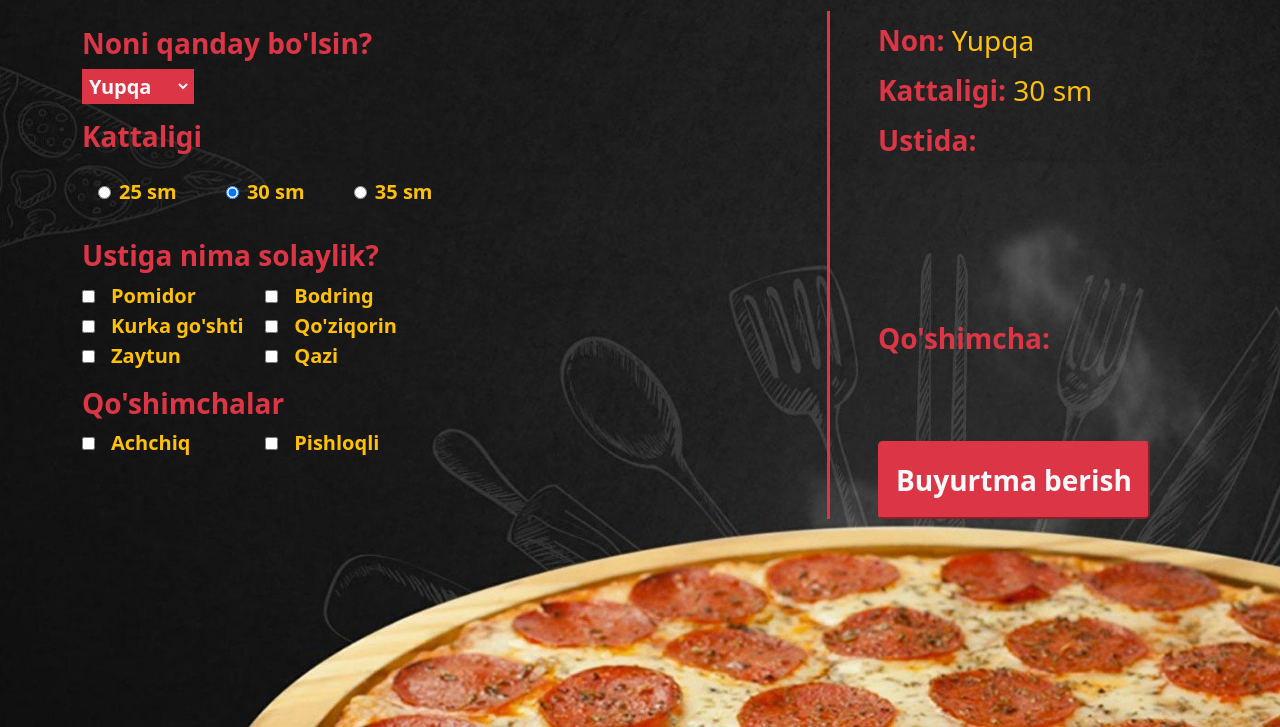
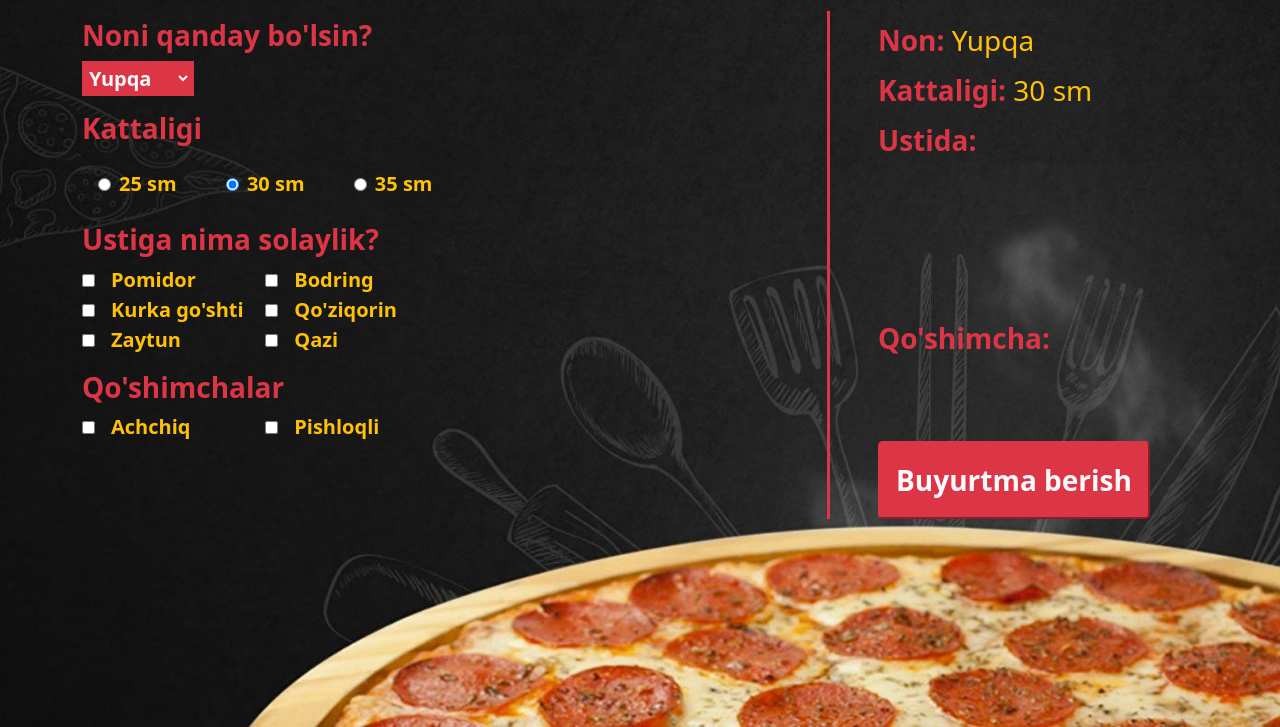
Before and after one commit to missozoda/pizza, a plain HTML site: page index.html in a window 1280 px wide. Shown: the part 73-800 px from the top of the page. Drawn offline with Linux system fonts and the light colour scheme.

Commit message:
add some changes

```diff
--- a/css/main.css
+++ b/css/main.css
@@ -4,6 +4,10 @@ body {
   background-repeat: no-repeat;
   background-size: cover;
   background-position: left -60px top;
+}
+
+.dough-select {
+  outline: none;
 }
 
 .checked-ingredients-list{
--- a/index.html
+++ b/index.html
@@ -15,35 +15,35 @@
     <div class="row my-3">
       <form class="site-form col-8 border-end border-3 border-danger" action="https://echo.htmlacademy.ru" method="post" id="site-form">
         <!-- Noni qanday bo'lsin? -->
-        <div class="first-box my-3">
+        <fieldset class="first-box mb-2">
           <h3 class="heading fs-3 fw-bold my-2 text-danger">Noni qanday bo'lsin?</h3>
 
           <select class="dough-select fs-5 fw-bold bg-danger border-3 border-danger text-light" name="dough" id="dough"></select>
-        </div>
+        </fieldset>
         <!-- /Noni qanday bo'lsin?  end -->
 
         <!-- Kattaligi -->
-        <div class="second-box my-3">
+        <fieldset class="second-box">
           <h3 class="heading fs-3 fw-bold my-2 text-danger">Kattaligi</h3>
 
           <div class="size-select w-50 p-3 d-flex align-items-center justify-content-between"></div>
-        </div>
+        </fieldset>
         <!-- /Kattaligi   end -->
 
         <!-- Ustiga nima solaylik? -->
-        <div class="third-box my-3">
+        <fieldset class="third-box mb-2">
           <h3 class="heading fs-3 fw-bold my-2 text-danger">Ustiga nima solaylik?</h3>
 
           <ul class="ingredients-list w-50 d-flex flex-wrap align-items-center justify-content-between list-unstyled m-0 p-0"></ul>
-        </div>
+        </fieldset>
         <!-- /Ustiga nima solaylik?   end -->
 
         <!-- Qo'shimchalar -->
-        <div class="last-box my-3">
+        <fieldset class="last-box">
           <h3 class="heading fs-3 fw-bold my-2 text-danger">Qo'shimchalar</h3>
 
           <ul class="additions-list w-50 d-flex align-items-center justify-content-between list-unstyled m-0 p-0"></ul>
-        </div>
+        </fieldset>
         <!-- /Qo'shimchalar   end -->
       </form>
 
```
